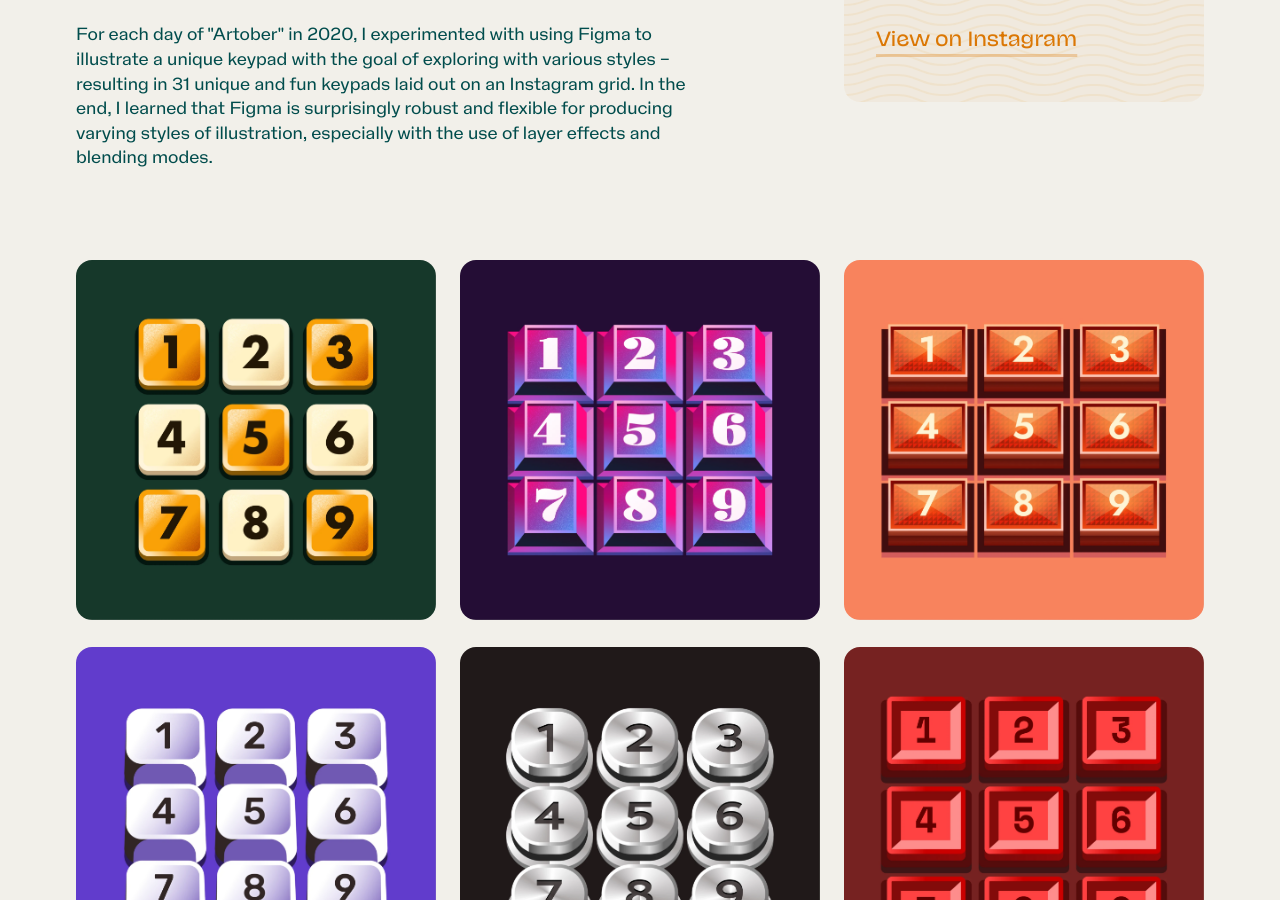
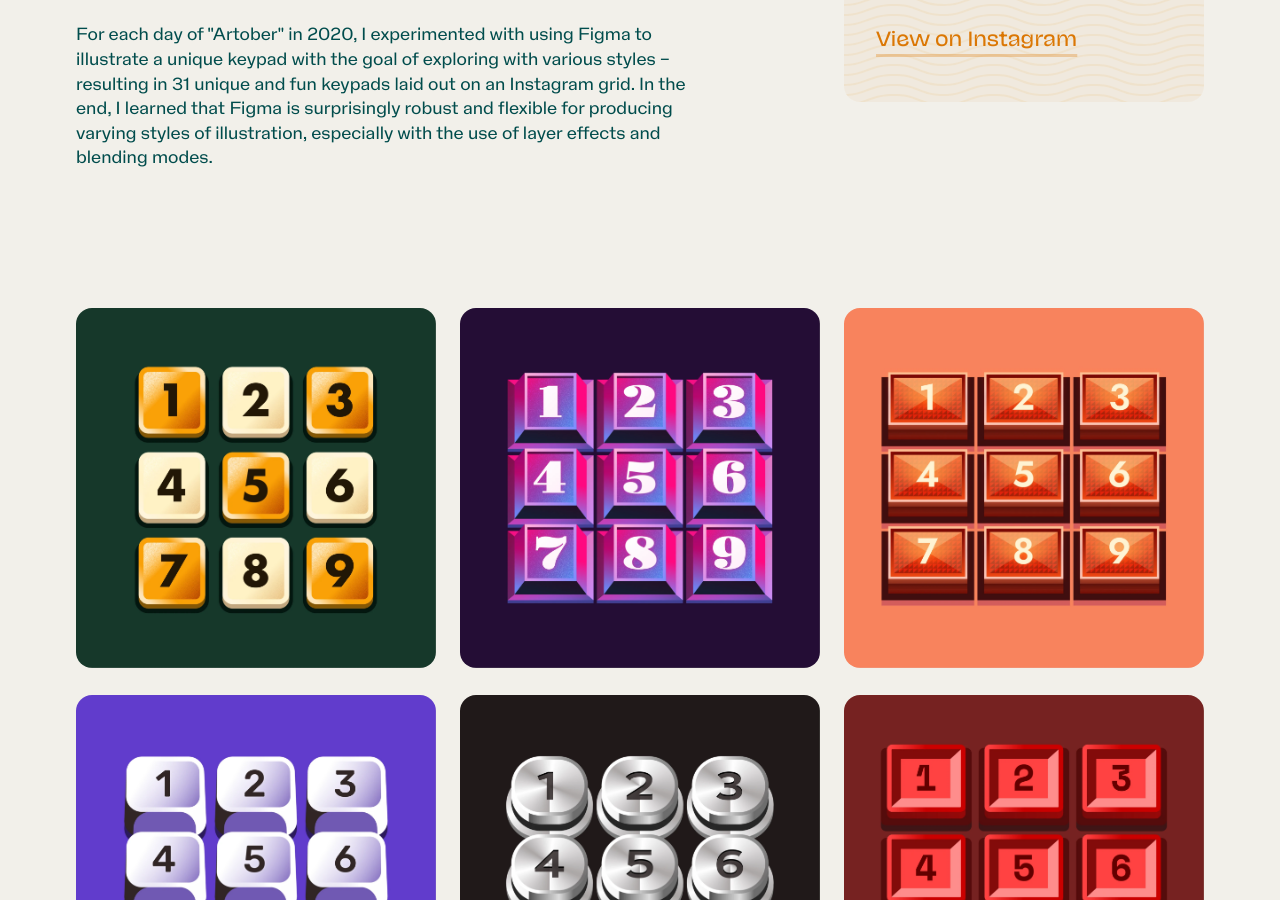
Before and after one commit to ehyleong/ehyleong.github.io, a Jekyll site: the page built from _work/3-keypads.html, in a window 1280 px wide and 900 px high, scrolled down 400 px. Built offline with Jekyll 4.4.1, drawn with Linux system fonts in a browser that asks for light colours; comment, search, counter and statistics services are not loaded.

Commit message:
More spacing adjustments

```diff
--- a/_layouts/project.html
+++ b/_layouts/project.html
@@ -14,7 +14,7 @@
       </div>
       {% endif %}
 
-        <div class="row half-spacer">
+        <div class="row half-spacer bottom-half-spacer">
         <div class="col-lg-7 col-md-7 col-sm-6 col-xs-12 fade-up">
           <h2 class="intro">{{ page.title }}</h2>
           <h3 class="orange bottom-text-spacer">{{ page.intro }}</h3>
--- a/_work/2-sybama.html
+++ b/_work/2-sybama.html
@@ -16,7 +16,7 @@ byline: At Steamclock, we got a lot of requests for mobile apps. But not every b
 ---
 
 <section class="work half-spacer bottom-half-spacer">
-	<div class="row wrap ">
+	<div class="row wrap">
 		<div class="col-lg-12 col-xs-12 ">
 			<img src="/img/work/sybama/sybama_website-1.webp" class="rounded drop-shadow">
 		</div>
--- a/_work/3-keypads.html
+++ b/_work/3-keypads.html
@@ -17,8 +17,8 @@ byline: For each day of "Artober" in 2020, I experimented with using Figma to il
 ---
 
 
-<section class="work bottom-spacer">
-	<div class="row wrap half-spacer">
+<section class="work half-spacer bottom-spacer">
+	<div class="row wrap">
 		<div class="col-md-4 col-sm-6 col-sm-6 col-xs-12"><img class="rounded" src="/img/work/figma-keypads/keypad_1.webp"></div>
 		<div class="col-md-4 col-sm-6 col-xs-12"><img class="rounded" src="/img/work/figma-keypads/keypad_2.webp"></div>
 		<div class="col-md-4 col-sm-6 col-xs-12"><img class="rounded" src="/img/work/figma-keypads/keypad_3.webp"></div>
--- a/_work/4-swag.html
+++ b/_work/4-swag.html
@@ -12,9 +12,7 @@ byline: At Steamclock, it became an annual tradition to make custom notebooks an
 ---
 
 <section class="work bottom-spacer">
-
-		<div class="wrap row spacer">
-
+		<div class="wrap row half-spacer">
 			<div class="col-md-3 col-xs-12">
 				<p class="large bottom-half-spacer">For 2022, Steamclock's slogan for the year was the phrase: <strong>"Stay Curious."</strong></p>
 				<h5>2022 Employee Notebooks</h5>
@@ -50,7 +48,7 @@ byline: At Steamclock, it became an annual tradition to make custom notebooks an
 			<div class="col-md-8 col-md-offset-4 col-xs-12 bottom-spacer"><img src="/img/work/steamclock-swag/2020-cards-3.jpg" class="rounded"></div>
 		</div>
 
-		<div class="wrap row">
+		<div class="wrap row half-spacer">
 			<div class="col-md-3 col-xs-12">
 				<h5>2019 Holiday Cards</h5>
 				<p>2019 was the first year we decided to invest in doing letterpress for our holiday cards. Two colour letterpress on white cotton stock.</p></div>
```
